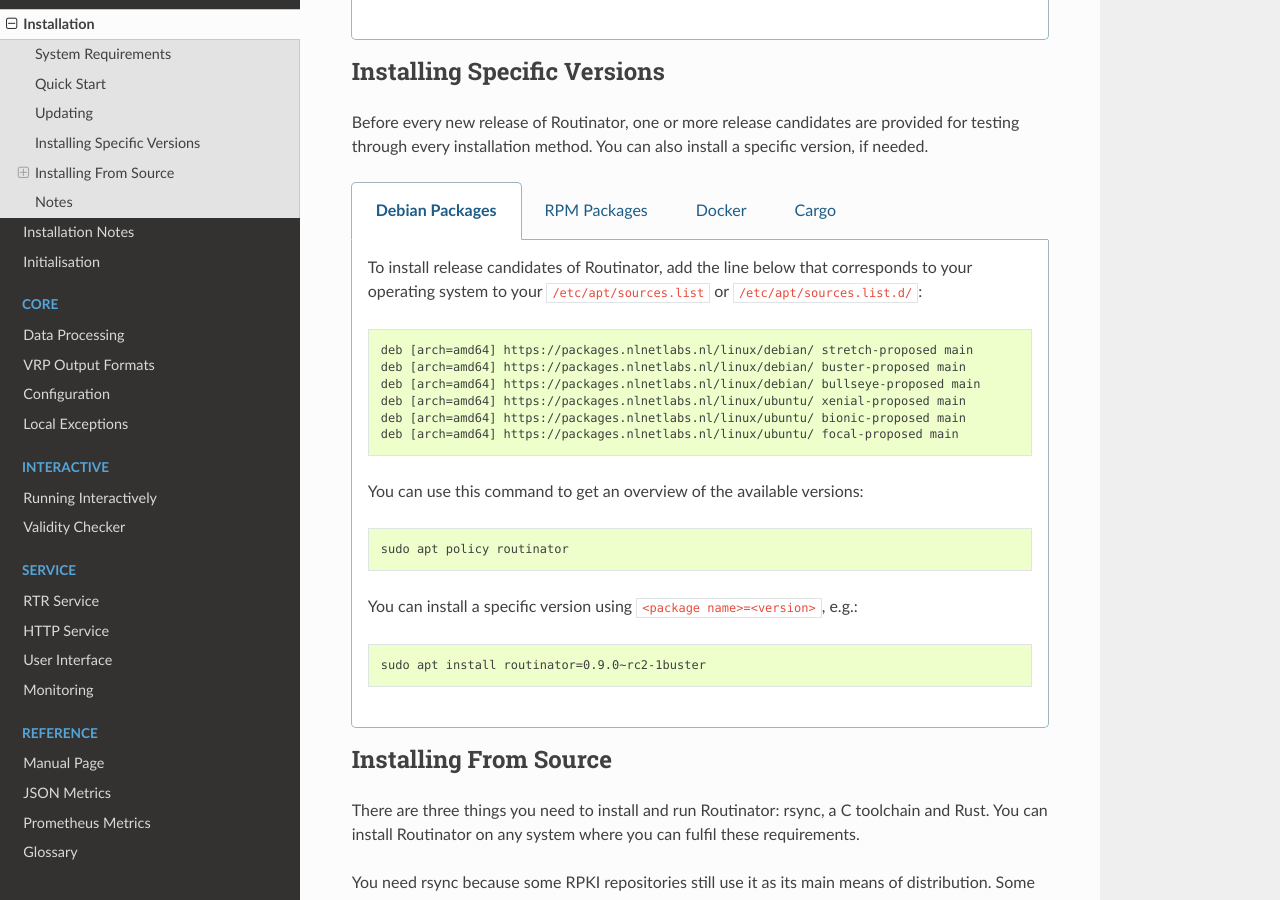
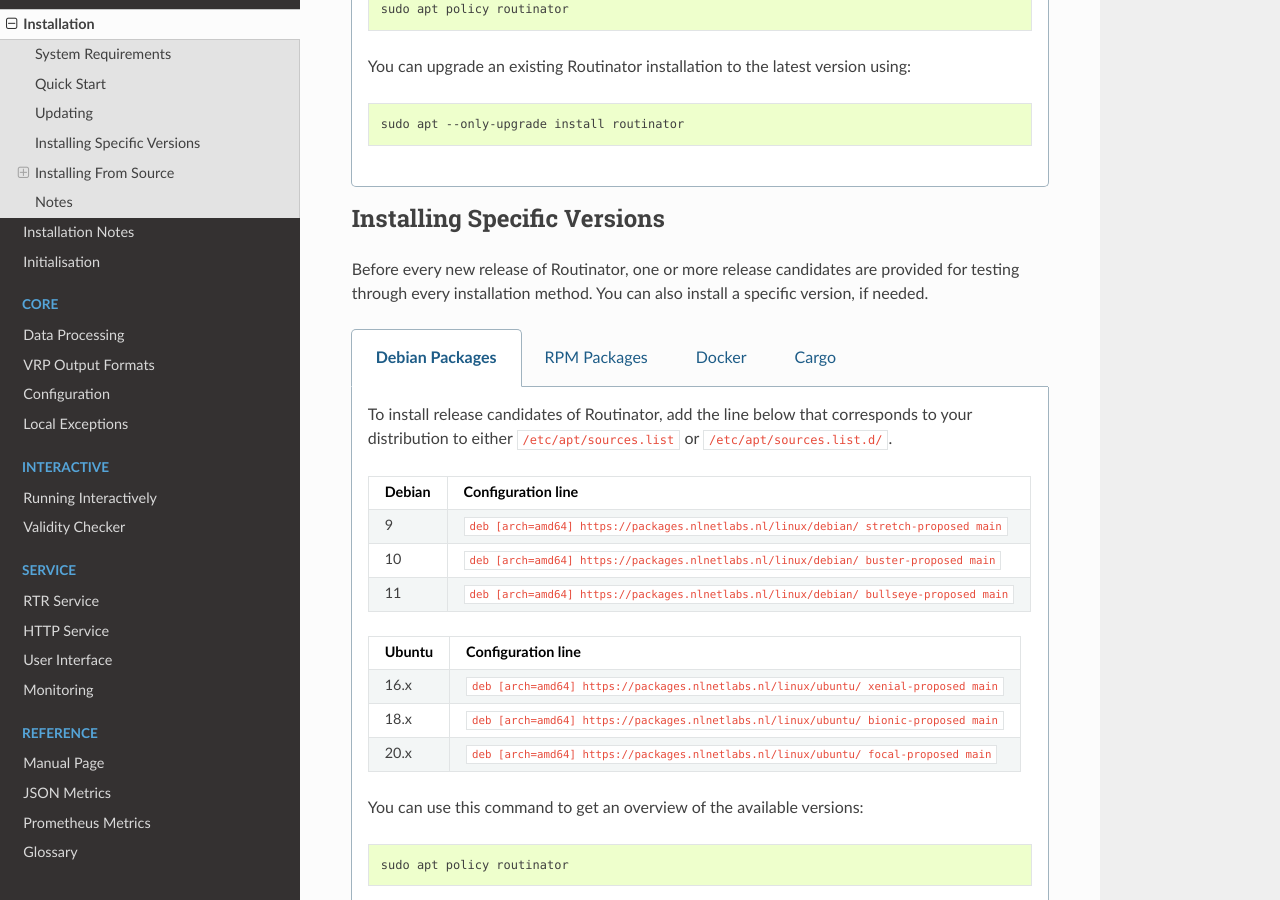
Before and after one commit to NLnetLabs/routinator, a Sphinx documentation site: the page built from source/installation.rst, in a window 1280 px wide and 900 px high, scrolled down 2107 px. Built offline with Sphinx 7.4.7 and the Read the Docs theme 2.0.0, drawn with Linux system fonts in a browser that asks for light colours; pages that are not in the unit, such as notebooks, are missing from menus; some of the changed text lies outside the part shown.

Commit message:
put `sources.list` entries in a table

```diff
--- a/source/installation.rst
+++ b/source/installation.rst
@@ -34,19 +34,24 @@
        If you have a machine with an amd64/x86_64 architecture running a
        recent Debian or Ubuntu distribution, you can install Routinator
        from our `software package repository <https://packages.nlnetlabs.nl>`_.
+       To use it, add the line below that corresponds to your distribution to
+       either :file:`/etc/apt/sources.list` or :file:`/etc/apt/sources.list.d/`.
 
-       To use this repository, add the line below that corresponds to your
-       operating system to your :file:`/etc/apt/sources.list` or
-       :file:`/etc/apt/sources.list.d/`:
+       ===========  ======================================================================================
+       Debian       Configuration line
+       ===========  ======================================================================================
+       9            ``deb [arch=amd64] https://packages.nlnetlabs.nl/linux/debian/ stretch main``
+       10           ``deb [arch=amd64] https://packages.nlnetlabs.nl/linux/debian/ buster main``
+       11           ``deb [arch=amd64] https://packages.nlnetlabs.nl/linux/debian/ bullseye main``
+       ===========  ======================================================================================
 
-       .. code-block:: text
-
-          deb [arch=amd64] https://packages.nlnetlabs.nl/linux/debian/ stretch main
-          deb [arch=amd64] https://packages.nlnetlabs.nl/linux/debian/ buster main
-          deb [arch=amd64] https://packages.nlnetlabs.nl/linux/debian/ bullseye main
-          deb [arch=amd64] https://packages.nlnetlabs.nl/linux/ubuntu/ xenial main
-          deb [arch=amd64] https://packages.nlnetlabs.nl/linux/ubuntu/ bionic main
-          deb [arch=amd64] https://packages.nlnetlabs.nl/linux/ubuntu/ focal main
+       ===========  ======================================================================================
+       Ubuntu       Configuration line
+       ===========  ======================================================================================
+       16.x         ``deb [arch=amd64] https://packages.nlnetlabs.nl/linux/ubuntu/ xenial main``
+       18.x         ``deb [arch=amd64] https://packages.nlnetlabs.nl/linux/ubuntu/ bionic main``
+       20.x         ``deb [arch=amd64] https://packages.nlnetlabs.nl/linux/ubuntu/ focal main``
+       ===========  ======================================================================================
 
        Then run the following commands to add the public key and update the
        repository list:
@@ -249,17 +254,24 @@
    .. group-tab:: Debian Packages
 
        To install release candidates of Routinator, add the line below that
-       corresponds to your operating system to your ``/etc/apt/sources.list`` or
-       ``/etc/apt/sources.list.d/``:
+       corresponds to your distribution to either :file:`/etc/apt/sources.list`
+       or :file:`/etc/apt/sources.list.d/`.
 
-       .. code-block:: text
+       ===========  =======================================================================================
+       Debian       Configuration line
+       ===========  =======================================================================================
+       9            ``deb [arch=amd64] https://packages.nlnetlabs.nl/linux/debian/ stretch-proposed main``
+       10           ``deb [arch=amd64] https://packages.nlnetlabs.nl/linux/debian/ buster-proposed main``
+       11           ``deb [arch=amd64] https://packages.nlnetlabs.nl/linux/debian/ bullseye-proposed main``
+       ===========  =======================================================================================
 
-          deb [arch=amd64] https://packages.nlnetlabs.nl/linux/debian/ stretch-proposed main
-          deb [arch=amd64] https://packages.nlnetlabs.nl/linux/debian/ buster-proposed main
-          deb [arch=amd64] https://packages.nlnetlabs.nl/linux/debian/ bullseye-proposed main
-          deb [arch=amd64] https://packages.nlnetlabs.nl/linux/ubuntu/ xenial-proposed main
-          deb [arch=amd64] https://packages.nlnetlabs.nl/linux/ubuntu/ bionic-proposed main
-          deb [arch=amd64] https://packages.nlnetlabs.nl/linux/ubuntu/ focal-proposed main
+       ===========  =======================================================================================
+       Ubuntu       Configuration line
+       ===========  =======================================================================================
+       16.x         ``deb [arch=amd64] https://packages.nlnetlabs.nl/linux/ubuntu/ xenial-proposed main``
+       18.x         ``deb [arch=amd64] https://packages.nlnetlabs.nl/linux/ubuntu/ bionic-proposed main``
+       20.x         ``deb [arch=amd64] https://packages.nlnetlabs.nl/linux/ubuntu/ focal-proposed main``
+       ===========  =======================================================================================
 
        You can use this command to get an overview of the available versions:
 
```
